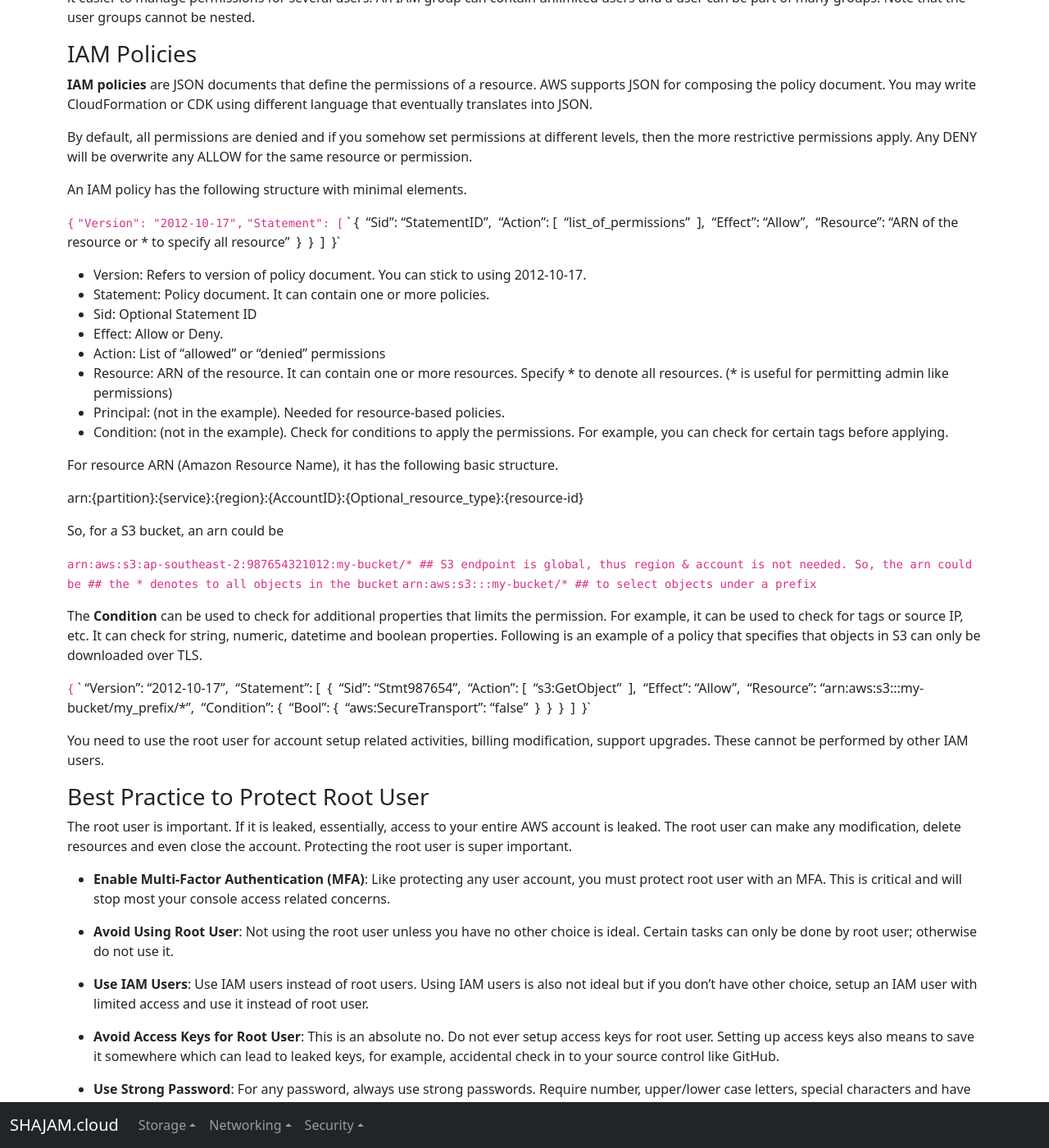
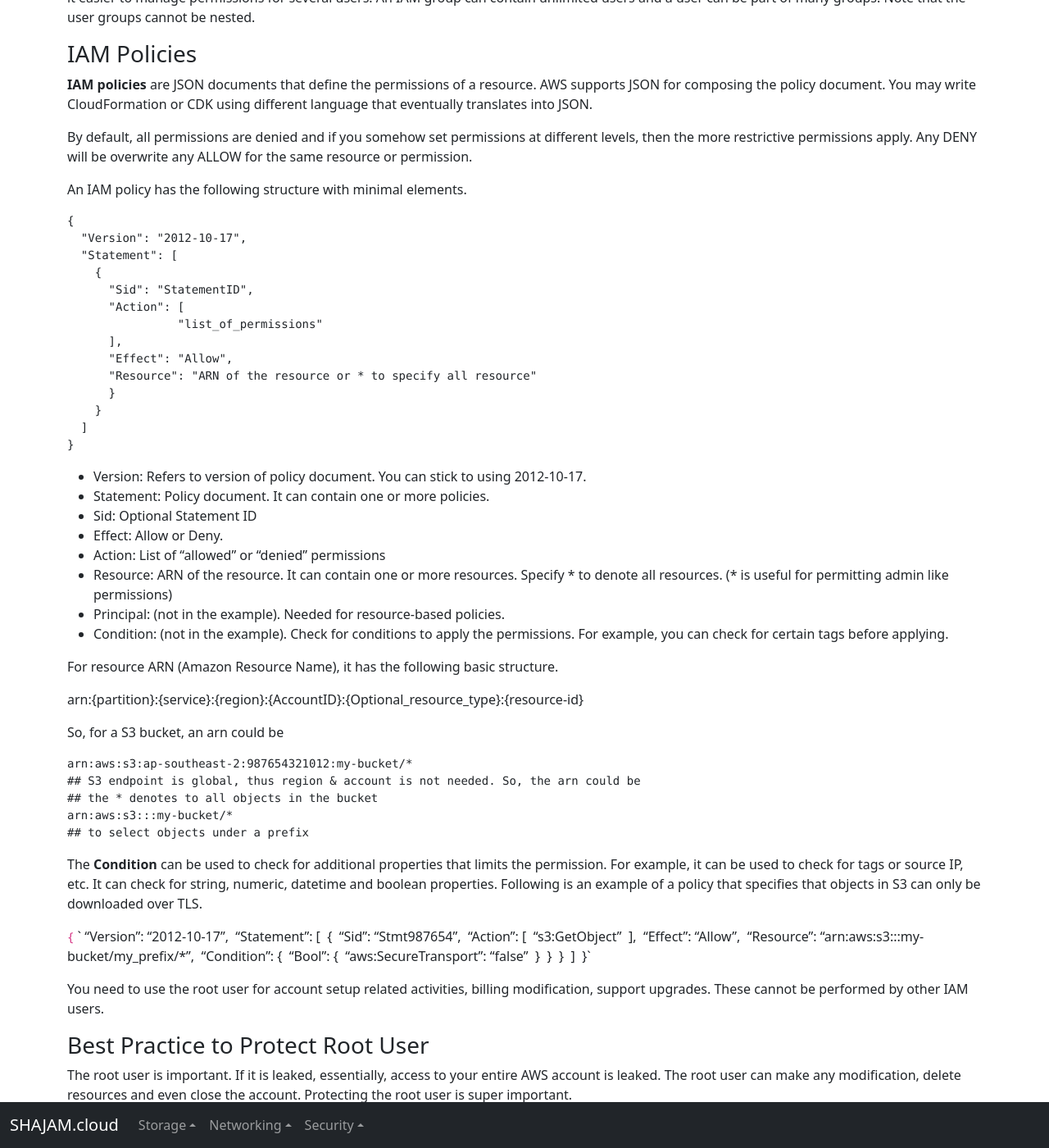
Before and after one commit to s-kazi/s-kazi.github.io, a Jekyll site: the page built from aws/iam/iam-user-groups-policy.markdown, in a window 1280 px wide and 1400 px high, scrolled down 642 px. Shown: the whole window at 82% size. Built offline with Jekyll 4.4.1, drawn with Linux system fonts in a browser that asks for light colours; nearby versions of some CDN libraries.

````diff
--- a/aws/iam/iam-user-groups-policy.markdown
+++ b/aws/iam/iam-user-groups-policy.markdown
@@ -31,20 +31,22 @@ By default, all permissions are denied and if you somehow set permissions at dif
 
 An IAM policy has the following structure with minimal elements.
 
-`{`
-  `"Version": "2012-10-17",`
-  `"Statement": [`
-  `  {`
-  `    "Sid": "StatementID",`
-  `    "Action": [`
-`		"list_of_permissions"`
-`      ],`
-`      "Effect": "Allow",`
-`      "Resource": "ARN of the resource or * to specify all resource"`
-`      }`
-`    }`
-`  ]`
-`}`
+```
+{
+  "Version": "2012-10-17",
+  "Statement": [
+    {
+      "Sid": "StatementID",
+      "Action": [
+		"list_of_permissions"
+      ],
+      "Effect": "Allow",
+      "Resource": "ARN of the resource or * to specify all resource"
+      }
+    }
+  ]
+}
+```
 
 
 - Version: Refers to version of policy document. You can stick to using 2012-10-17.
@@ -62,12 +64,13 @@ For resource ARN (Amazon Resource Name), it has the following basic structure.
 
 So, for a S3 bucket, an arn could be
 
-
-`arn:aws:s3:ap-southeast-2:987654321012:my-bucket/* `
-`## S3 endpoint is global, thus region & account is not needed. So, the arn could be `
-`## the * denotes to all objects in the bucket`
-`arn:aws:s3:::my-bucket/* `
-`## to select objects under a prefix`
+```
+arn:aws:s3:ap-southeast-2:987654321012:my-bucket/*
+## S3 endpoint is global, thus region & account is not needed. So, the arn could be
+## the * denotes to all objects in the bucket
+arn:aws:s3:::my-bucket/*
+## to select objects under a prefix
+```
 
 The **Condition** can be used to check for additional properties that limits the permission. For example, it can be used to check for tags or source IP, etc. It can check for string, numeric, datetime and boolean properties. Following is an example of a policy that specifies that objects in S3 can only be downloaded over TLS.
 
````
